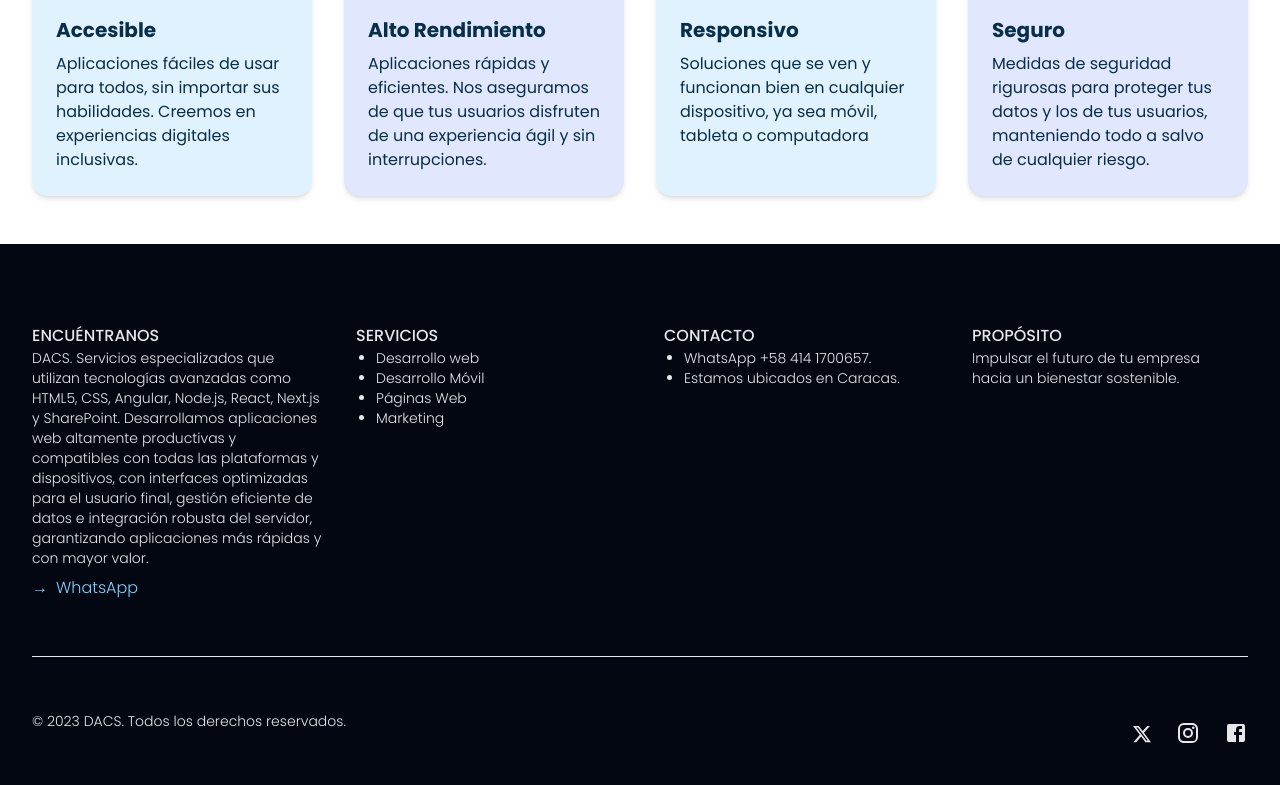
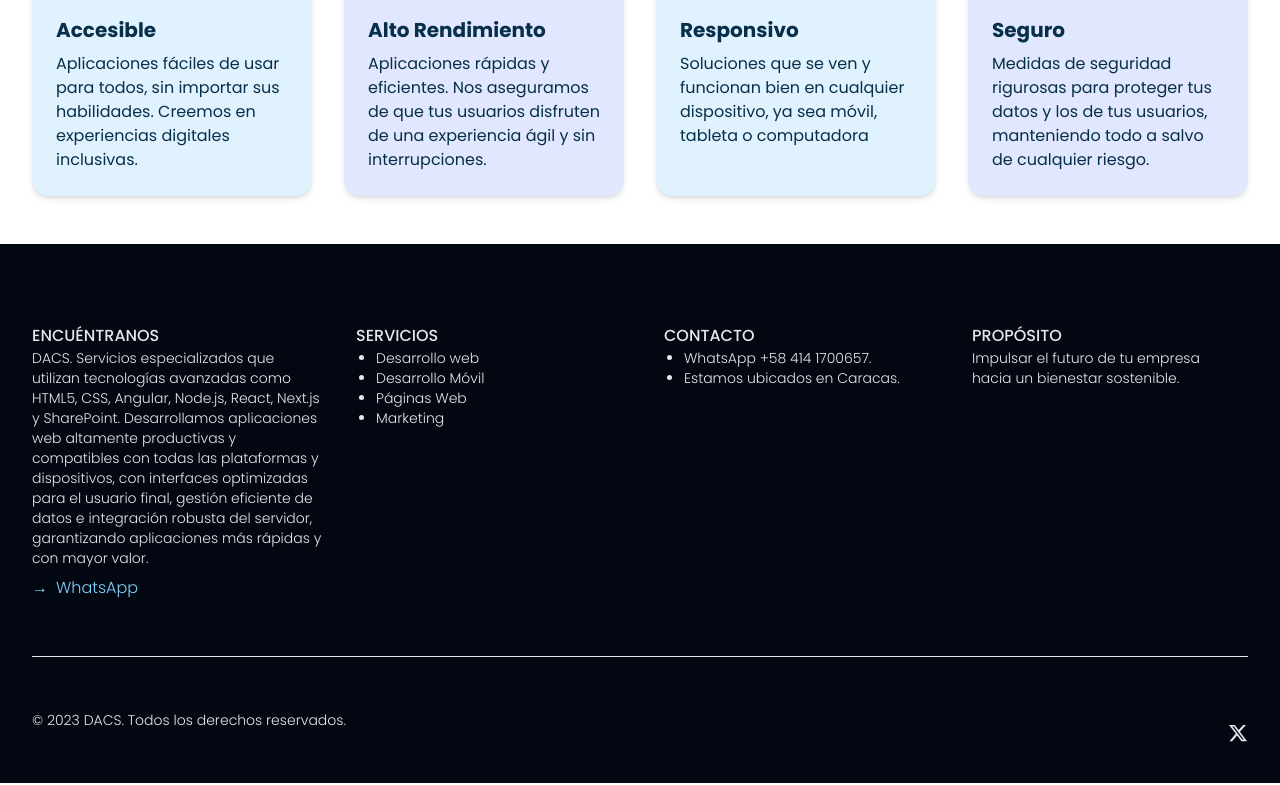
Before and after one commit to ycarruido/dacs, a Next.js app: page / in a window 1280 px wide. Shown: the part 4159-4944 px from the top of the page. Built offline with nearby package versions, Linux system fonts and the light colour scheme.

Commit message:
Se agrego Red Social x.com

```diff
--- a/src/components/ui/Footer/Footer.jsx
+++ b/src/components/ui/Footer/Footer.jsx
@@ -4,8 +4,8 @@ import FacebookIcon from '@mui/icons-material/Facebook';
 
     const socialNetworks = [
         { Icon: XIcon, href: "https://x.com/dacsoftware", fontSize: 20},
-        { Icon: InstagramIcon, href: "#", fontSize: 24},
-        { Icon: FacebookIcon, href: "#", fontSize: 24},
+        // { Icon: InstagramIcon, href: "#", fontSize: 24},
+        // { Icon: FacebookIcon, href: "#", fontSize: 24},
     ];
 
 const Footer = () => (
```
